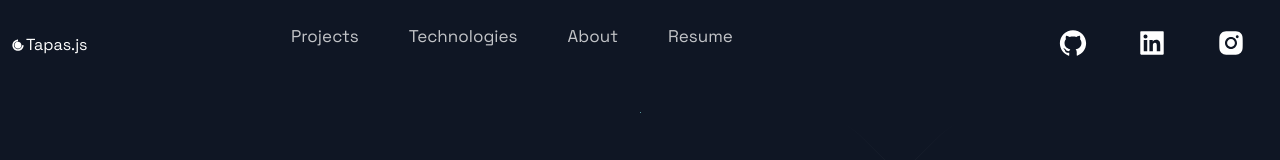
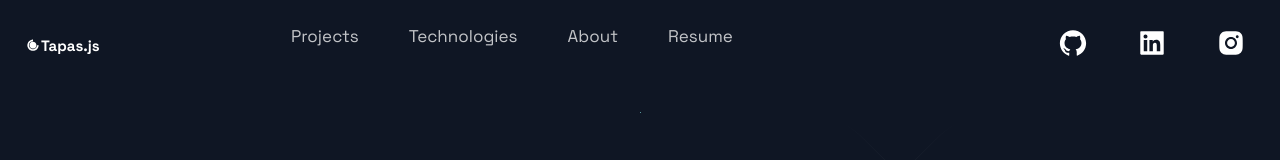
Before and after one commit to mptapasdas/portfolio, a Next.js app: page / in a window 1280 px wide. Shown: the top 160 px of the page. Built offline with nearby package versions, Linux system fonts and the light colour scheme.

Commit message:
title style updated

```diff
--- a/src/components/Header/Header.js
+++ b/src/components/Header/Header.js
@@ -2,6 +2,7 @@ import Link from "next/link";
 import React from "react";
 import { AiFillGithub, AiFillInstagram, AiFillLinkedin } from "react-icons/ai";
 import { DiCssdeck } from "react-icons/di";
+import { resumeLink } from "../../constants/constants";
 
 import {
     Container,
@@ -21,8 +22,16 @@ const Header = () => (
                         display: "flex",
                         alignItems: "center",
                         color: "white",
+                        marginLeft: "1.5rem",
                     }}>
-                    <DiCssdeck /> <span>Tapas.js</span>
+                    <DiCssdeck />
+                    <span
+                        style={{
+                            fontSize: "1.5rem",
+                            fontWeight: "bold",
+                        }}>
+                        Tapas.js
+                    </span>
                 </a>
             </Link>
         </Div1>
@@ -43,9 +52,7 @@ const Header = () => (
                 </Link>
             </li>
             <li>
-                <a
-                    href='https://drive.google.com/file/d/1dRBAWTAfwAv4-jcLW2vihQisn3KwJ9Vj/view?usp=sharing'
-                    target='_blank'>
+                <a href={resumeLink} target='_blank'>
                     <NavLink>Resume</NavLink>
                 </a>
             </li>
```
